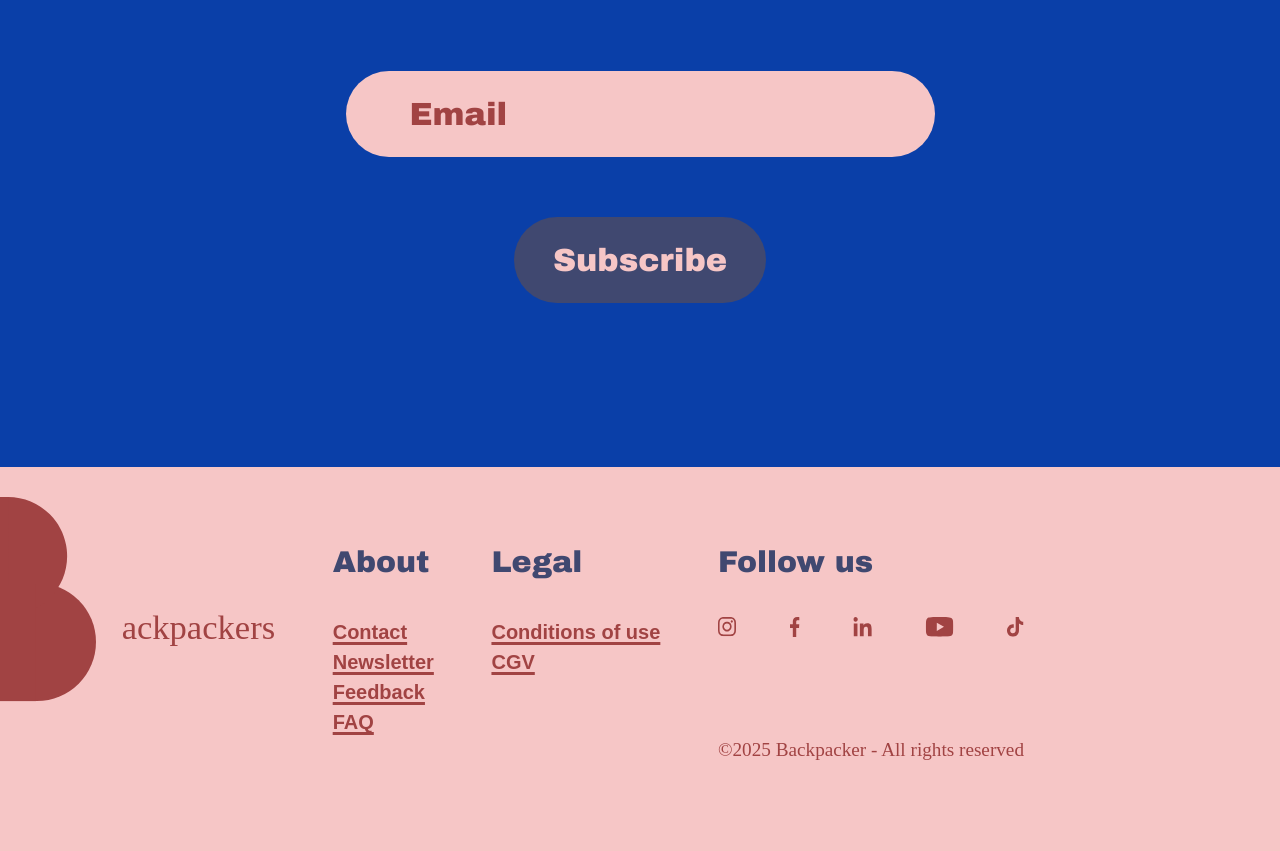
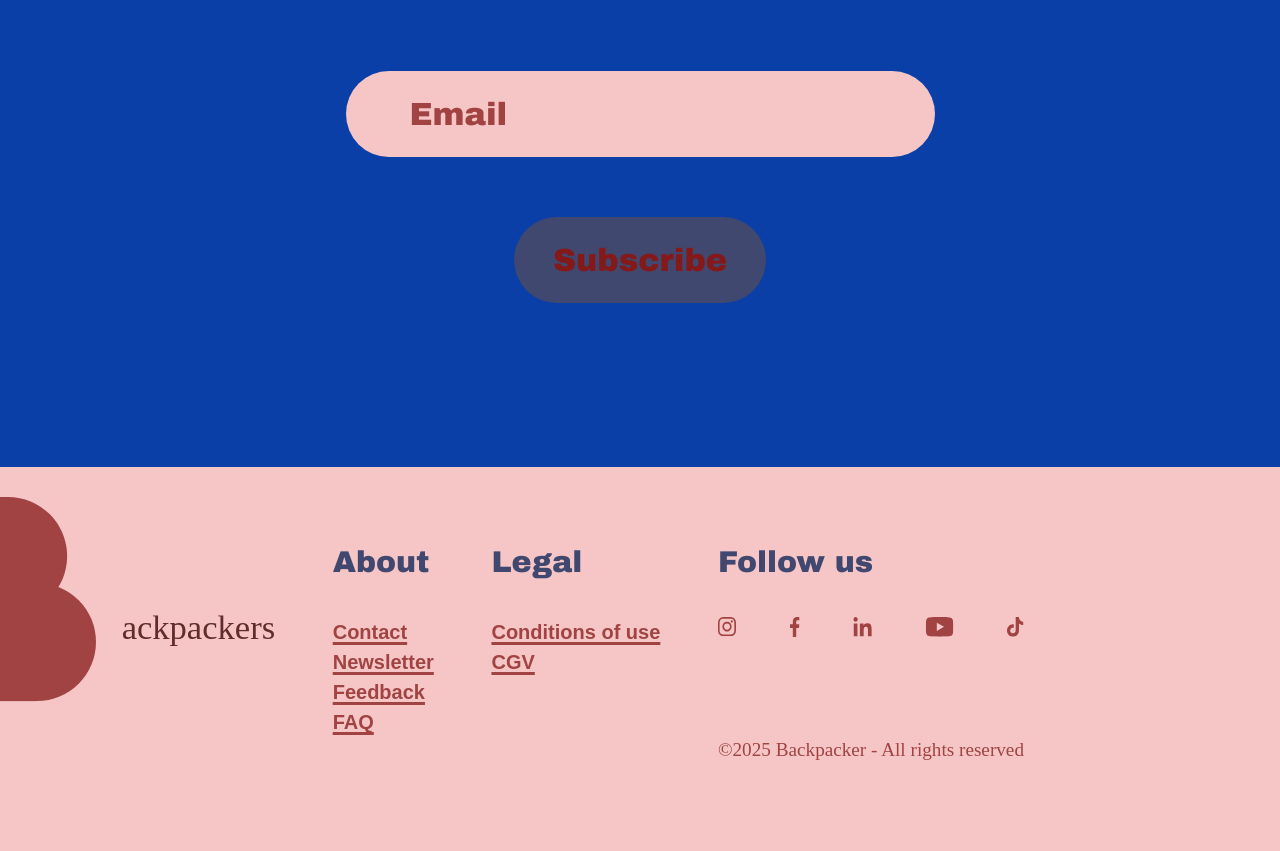
Before and after one commit to YoanBonjour/backpackers-yoan, a plain HTML site: page index.html in a window 1280 px wide. Shown: the part 1235-2086 px from the top of the page. Drawn offline with Linux system fonts and the light colour scheme; a web font is replaced by a local one.

Commit message:
subtitle_ocre

```diff
--- a/styles.css
+++ b/styles.css
@@ -145,7 +145,7 @@ input::placeholder {
 }
 
 button {
-  color: #f6c6c6;
+  color: #841919;
   text-align: center;
   font-family: "Arial Black";
   font-size: 2.5vw;
@@ -177,7 +177,7 @@ button {
 }
 
 #subtitle {
-  color: #a14343;
+  color: #632c2c;
   font-family: "Bagel Fat One";
   font-size: 2.7vw;
   font-style: normal;
```
